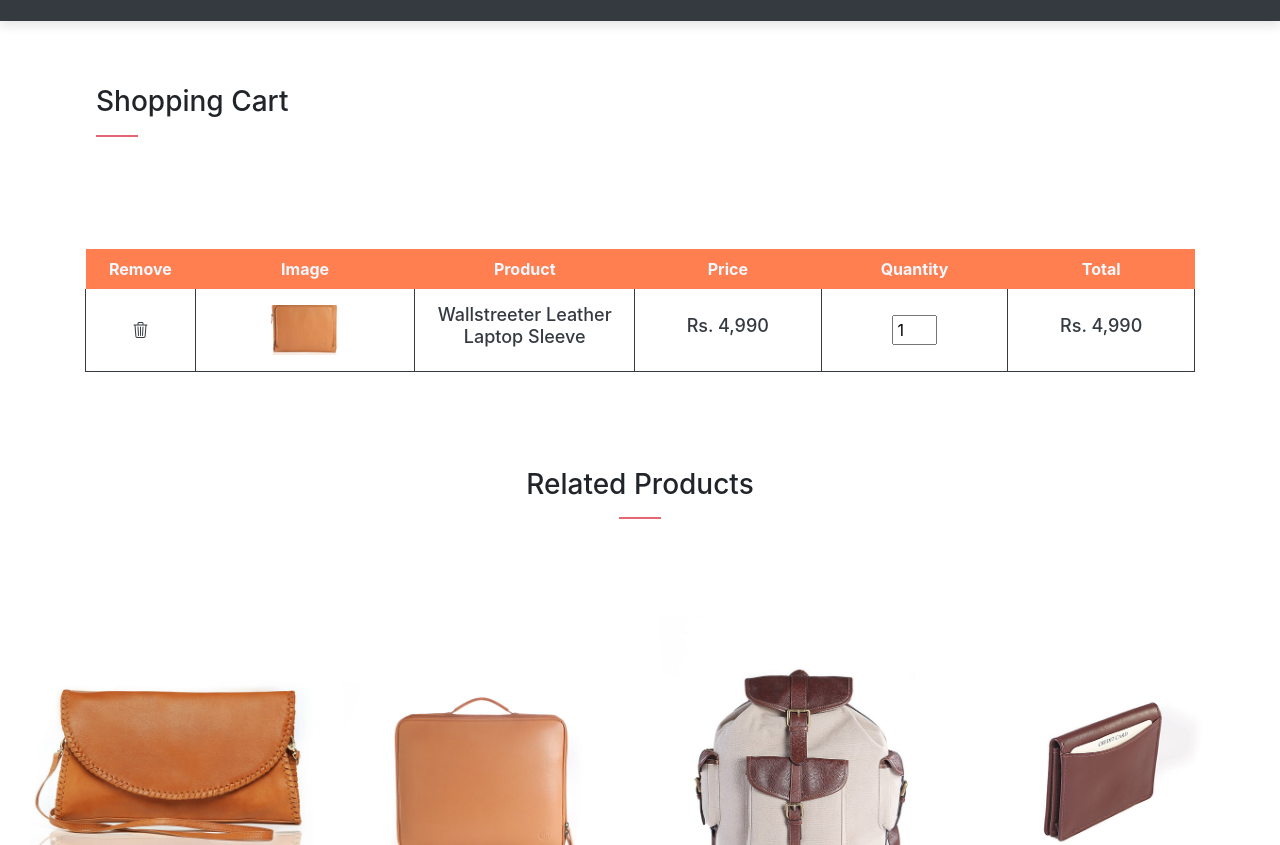
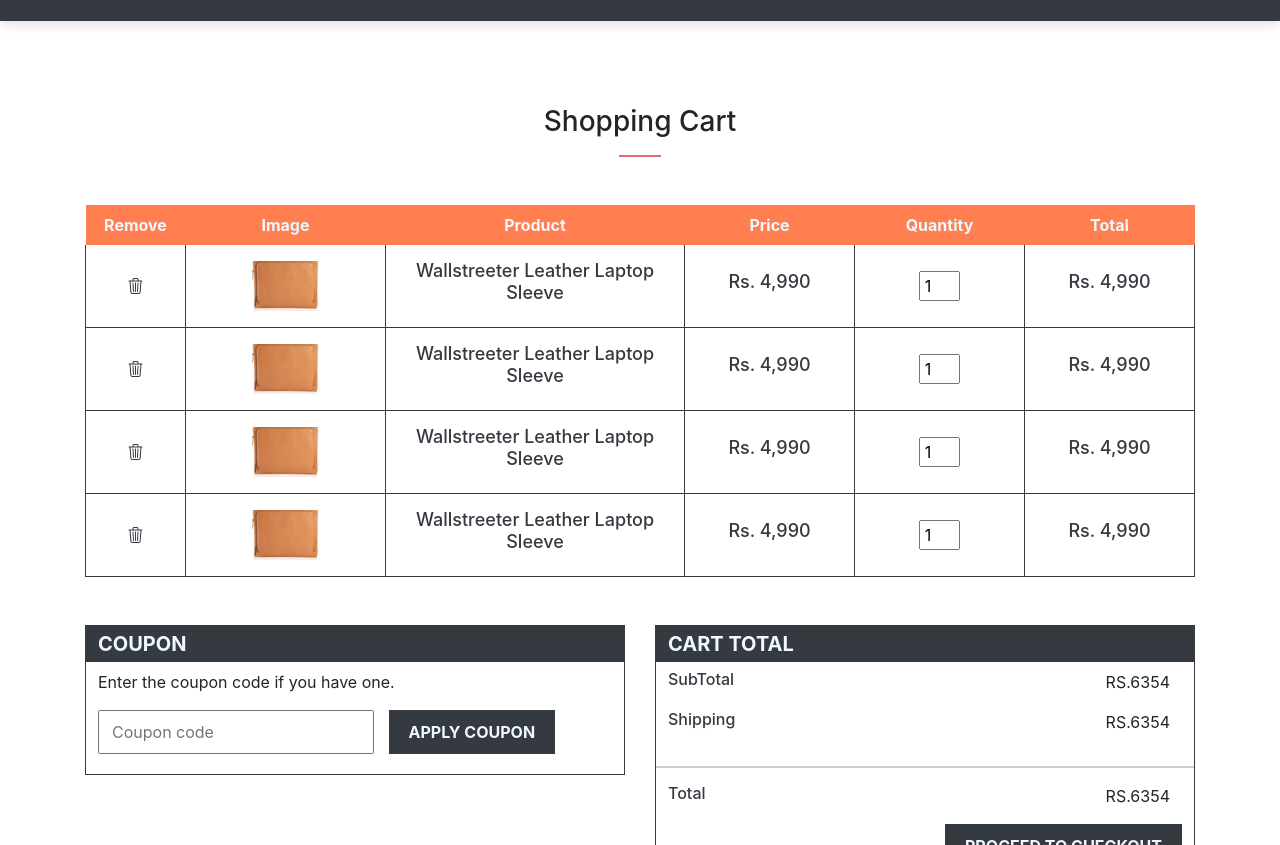
Before and after one commit to 3Sangeetha3/Koza-website, a website: page Cart.html in a window 1280 px wide. Shown: the part 107-952 px from the top of the page. Drawn offline with nearby package versions, Linux system fonts and the light colour scheme.

Commit message:
added: cart

```diff
--- a/Cart.html
+++ b/Cart.html
@@ -73,10 +73,10 @@
     </nav>
 
     <!-- cart section -->
-    <section id="featured" class="my-5 pb-5">
-        <div class="container ml-5 mt-5 px-5 pt-5">
+    <section id="featured" class="mt-3 pt-1">
+        <div class="container mx-auto mt-5 px-5 pt-5 text-center">
             <h3 class="mt-5 pt-5">Shopping Cart</h3>
-            <hr class="border border-danger border-2 opacity-75">
+            <hr class="border border-danger border-2 opacity-75 mx-auto">
         </div>
     </section>
 
@@ -102,7 +102,64 @@
                     <td><input class="w-25 pl-1" type="number" value="1" min="1" max="10"></td>
                     <td><h5>Rs. 4,990</h5></td>
                 </tr>
+                <tr>
+                    <td><a href="#"><i class="bi bi-trash3"></i></a></td>
+                    <td><img src="images/leather/products/41image.jpg" alt="product"></td>
+                    <td><h5>Wallstreeter Leather Laptop Sleeve</h5></td>
+                    <td><h5>Rs. 4,990</h5></td>
+                    <td><input class="w-25 pl-1" type="number" value="1" min="1" max="10"></td>
+                    <td><h5>Rs. 4,990</h5></td>
+                </tr>
+                <tr>
+                    <td><a href="#"><i class="bi bi-trash3"></i></a></td>
+                    <td><img src="images/leather/products/41image.jpg" alt="product"></td>
+                    <td><h5>Wallstreeter Leather Laptop Sleeve</h5></td>
+                    <td><h5>Rs. 4,990</h5></td>
+                    <td><input class="w-25 pl-1" type="number" value="1" min="1" max="10"></td>
+                    <td><h5>Rs. 4,990</h5></td>
+                </tr>
+                <tr>
+                    <td><a href="#"><i class="bi bi-trash3"></i></a></td>
+                    <td><img src="images/leather/products/41image.jpg" alt="product"></td>
+                    <td><h5>Wallstreeter Leather Laptop Sleeve</h5></td>
+                    <td><h5>Rs. 4,990</h5></td>
+                    <td><input class="w-25 pl-1" type="number" value="1" min="1" max="10"></td>
+                    <td><h5>Rs. 4,990</h5></td>
+                </tr>
+            </tbody>
         </table>
+    </section>
+
+    <section id="cart-bottom" class="container">
+        <div class="row">
+            <div class="coupon col-lg-6 col-md-6 col-12 mb-4">
+                <div>
+                    <h5>COUPON</h5>
+                    <p>Enter the coupon code if you have one.</p>
+                    <input type="text" placeholder="Coupon code">
+                    <button>APPLY COUPON</button>
+                </div>
+            </div>
+            <div class="Total col-lg-6 col-md-6 col-12 mb-4">
+                <div>
+                    <h5>CART TOTAL</h5>
+                    <div class="d-flex justify-content-between">
+                        <h6>SubTotal</h6>
+                        <p>RS.6354</p>
+                    </div>
+                    <div class="d-flex justify-content-between">
+                        <h6>Shipping</h6>
+                        <p>RS.6354</p>
+                    </div>
+                    <hr class="second-hr">
+                    <div class="d-flex justify-content-between">
+                        <h6>Total</h6>
+                        <p>RS.6354</p>
+                    </div>
+                    <button class="ml-auto">PROCEED TO CHECKOUT</button>
+                </div>
+            </div>
+        </div>
     </section>
 
 
--- a/style.css
+++ b/style.css
@@ -439,8 +439,7 @@
   width: 100px;
 }
 
-#cart-container table td:nth-child(2),
-#cart-container table td:nth-child(3){
+#cart-container table td:nth-child(2){
   width: 200px;
 }
 
@@ -466,3 +465,66 @@
   font-size: 18px;
   font-weight: 500;
 }
+
+#cart-bottom .coupon > div,
+#cart-bottom .Total > div {
+  border: 1px solid #343a40;
+}
+
+#cart-bottom .coupon h5,
+#cart-bottom .Total h5 {
+    background-color: #343a40;
+    color: aliceblue;
+    border: none;
+    padding: 6px 12px;
+    font-weight: 700;
+}
+
+#cart-bottom .coupon p,
+#cart-bottom .coupon input,
+#cart-bottom .Total p{
+    padding: 0 12px;
+}
+
+#cart-bottom .coupon input{
+    height: 44px;
+    margin: 0 0 20px 12px;
+}
+
+#cart-bottom .coupon button {
+    margin: 0 12px 20px 10px;
+
+}
+
+#cart-bottom .coupon input:focus {
+    outline: none;
+}
+
+#cart-bottom .coupon button,
+#cart-bottom .Total button {
+    background-color: #343a40;
+    color: aliceblue;
+    border: none;
+    padding: 10px 20px;
+    font-weight: 700;
+    cursor: pointer;
+    transition: 0.5s ease-in-out;
+}
+
+#cart-bottom .Total div>div {
+    padding: 0 12px;
+}
+
+#cart-bottom .Total h6 {
+    color: #343a40;
+}
+
+.second-hr {
+    border: 1px solid #343a40;
+}
+
+#cart-bottom .Total div>button{
+    margin: 0 12px 20px 0;
+    display: flex;
+    justify-content: flex-end;
+}
```
Also changed, not shown: Login.html (added, +192 -0 lines), 1 other file.
